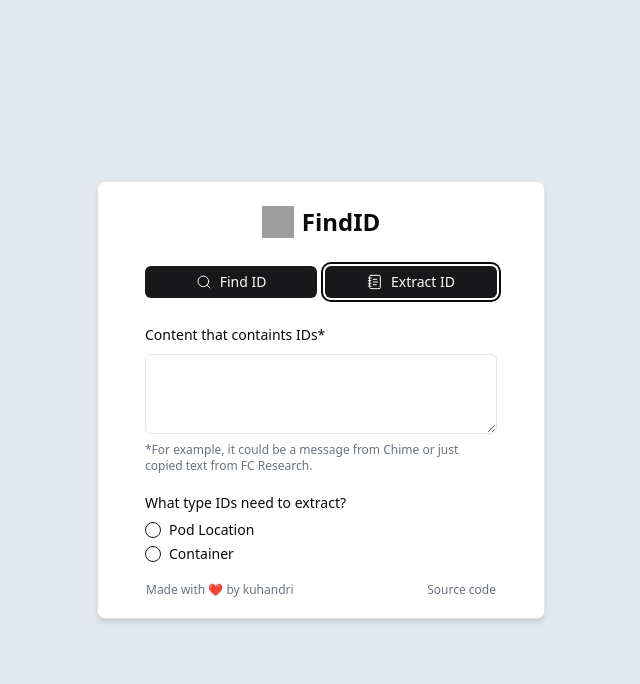
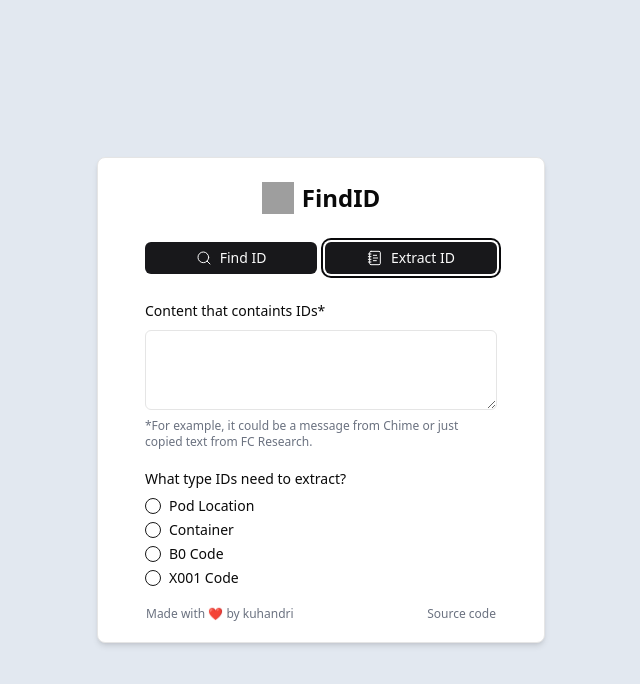
Before and after one commit to LWJerri/FindID, a React (Vite) app: page / in a window 1280 px wide. Both pictures are taken after a click on the tab "Extract ID". Shown: the top 684 px of the page, without its empty margins (319-959 px from the left). Built offline with nearby package versions, Linux system fonts and the light colour scheme; grey boxes are pictures that could not be loaded.

Commit message:
Add `B0` & `X001` regexp for extractor

```diff
--- a/package.json
+++ b/package.json
@@ -1,6 +1,6 @@
 {
   "name": "findid",
-  "version": "2.0.0",
+  "version": "2.1.0",
   "description": "An application for working with IDs of different types, designed to maximize productivity.",
   "type": "module",
   "scripts": {
--- a/src/components/custom/extractid.tsx
+++ b/src/components/custom/extractid.tsx
@@ -13,6 +13,8 @@ export function ExtractIdTab() {
   const AVAILABLE_CHOICES: { [key: string]: { regexp: RegExp; name: string } } = {
     "pod-location": { name: "Pod Location", regexp: new RegExp(/P-\d-\w\d{3}\w\d{3}/gm) }, // P-A123A123
     container: { name: "Container", regexp: new RegExp(/tsX\w{8}/gm) }, //tsX12345678
+    "b0-code": { name: "B0 Code", regexp: new RegExp(/B0.{8}/gm) }, // B0BZHFLKC2,
+    "x001-code": { name: "X001 Code", regexp: new RegExp("/X001.{6}/gm") }, // X001ECK9T3
   };
 
   const extractValues = (value: string) => {
```
Also changed, not shown: 1 other file (tests, documents, lock files or other folders).
